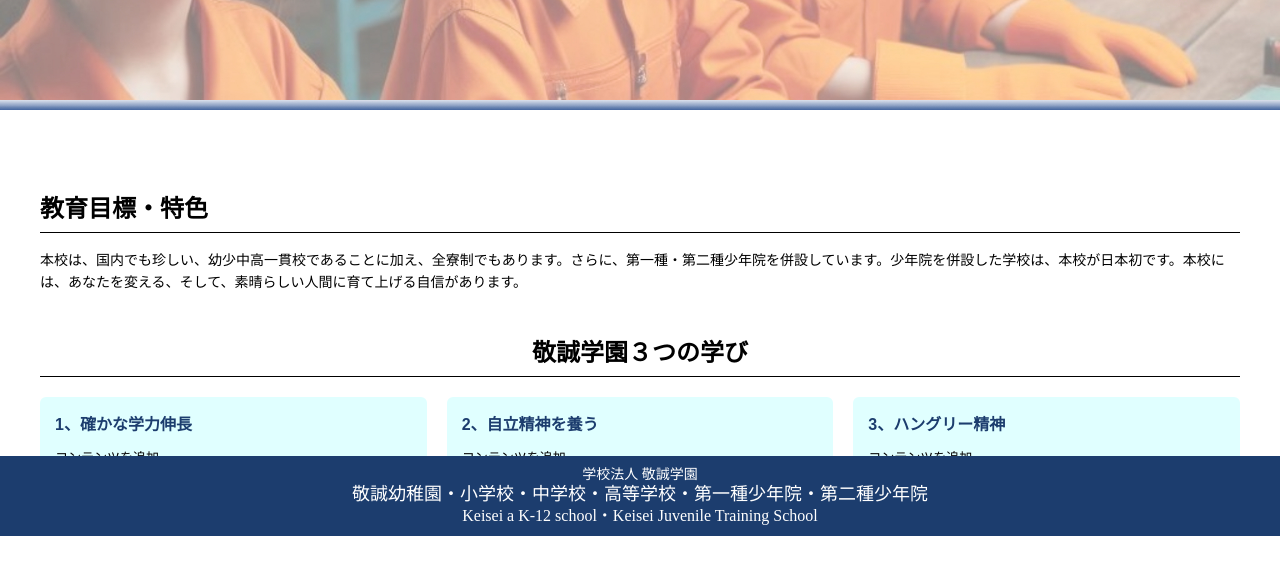
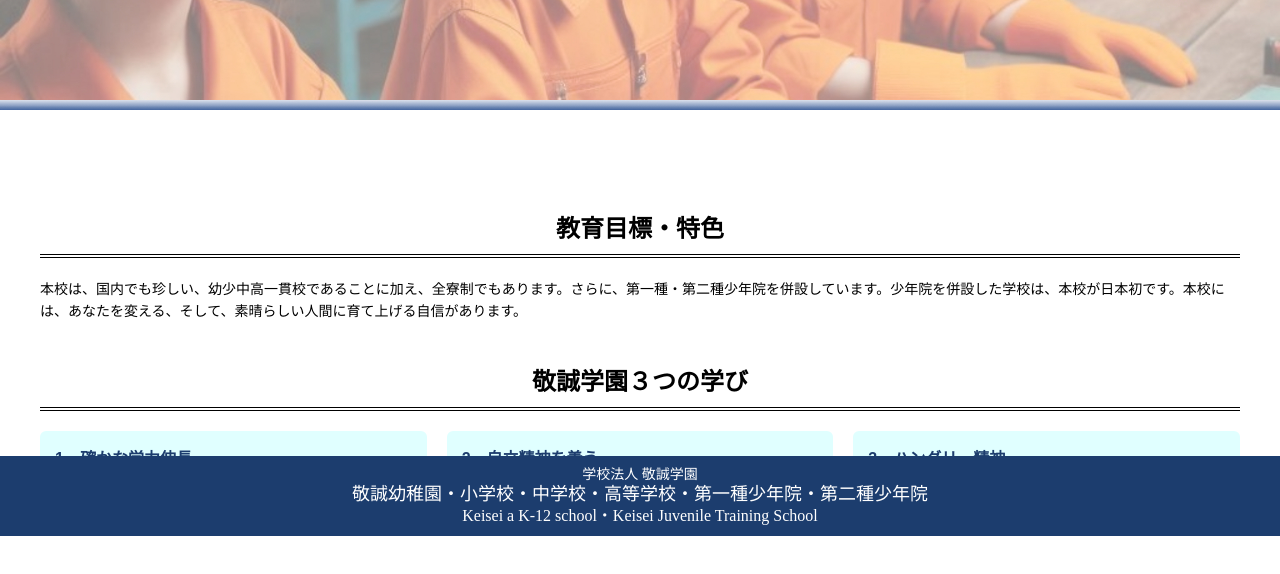
Before and after one commit to keisei-edu/keisei-edu.github.io, a plain HTML site: page about/index.html in a window 1280 px wide. Shown: the part 264-838 px from the top of the page. Drawn offline with Linux system fonts and the light colour scheme.

Commit message:
Update index.html

```diff
--- a/about/index.html
+++ b/about/index.html
@@ -81,9 +81,12 @@
     .content h2 {
       font-family: "ヒラギノ明朝 ProN", "Hiragino Mincho ProN", serif;
       font-weight: bold;
-      border-bottom: 1px solid #000;
-      padding-bottom: 4px;
-      margin-bottom: 16px;
+      text-align: center;
+      font-size: 24px;
+      margin: 40px auto 20px;
+      padding-bottom: 6px;
+      border-bottom: double 4px #000;
+      display: block;
     }
 
     .content p {
```
